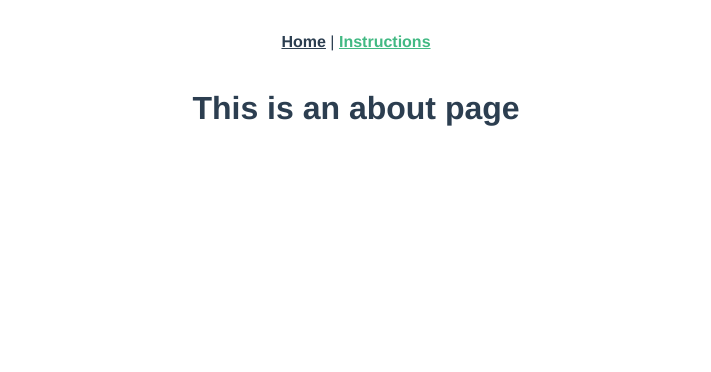
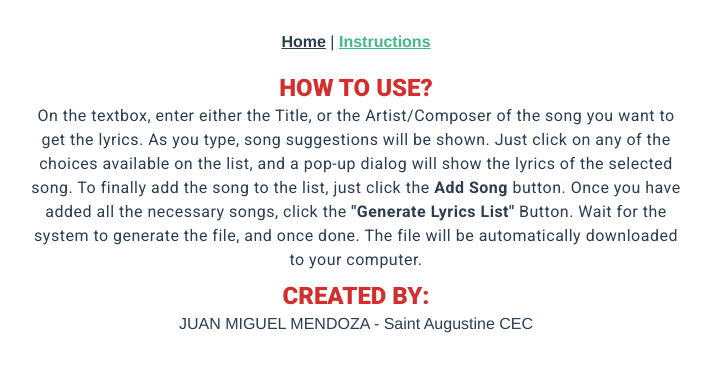
Before and after one commit to miggynowiggy/CEC-Lyrics-Generator, a Vue app: page /instructions in a window 1280 px wide. Shown: the top 372 px of the page, without its empty margins (284-995 px from the left). Built offline with nearby package versions, Linux system fonts and the light colour scheme.

Commit message:
added an "instructions" page

```diff
--- a/src/views/Home.vue
+++ b/src/views/Home.vue
@@ -43,7 +43,7 @@
 
       <v-layout row align-baseline justify-center mt-5>
         <v-flex xs6>
-          <v-btn color="secondary" :disabled="songList.length <= 0">
+          <v-btn color="secondary darken-2" :disabled="songList.length <= 0">
             <div>GENERATE LYRICS LIST</div>
             <v-icon right>save_alt</v-icon>
           </v-btn>
--- a/src/views/Instructions.vue
+++ b/src/views/Instructions.vue
@@ -1,5 +1,31 @@
 <template>
   <div class="instructions">
-    <h1>This is an about page</h1>
+    <v-layout row align-center justify-center>
+      <div class="headline primary--text font-weight-black">HOW TO USE?</div>
+    </v-layout>
+
+    <v-layout row wrap align-center justify-center mt-3>
+      <v-flex xs6>
+        <div class="body-1">
+          On the textbox, enter either the Title, or the Artist/Composer
+          of the song you want to get the lyrics. As you type, song suggestions will be shown.
+          Just click on any of the choices available on the list, and a pop-up dialog will show
+          the lyrics of the selected song. To finally add the song to the list, just click the
+          <span class="font-weight-bold">Add Song</span> button.
+          Once you have added all the necessary songs,
+          click the <span class="font-weight-bold">"Generate Lyrics List"</span> Button.
+          Wait for the system to generate the file, and once done. The file will be automatically
+          downloaded to your computer.
+        </div>
+      </v-flex>
+    </v-layout>
+
+    <v-layout row wrap align-center justify-center mt-5>
+      <div class="primary--text headline font-weight-black">CREATED BY:</div>
+    </v-layout>
+
+    <v-layout row wrap align-center justify-center>
+      <div>JUAN MIGUEL MENDOZA - Saint Augustine CEC</div>
+    </v-layout>
   </div>
 </template>
```
